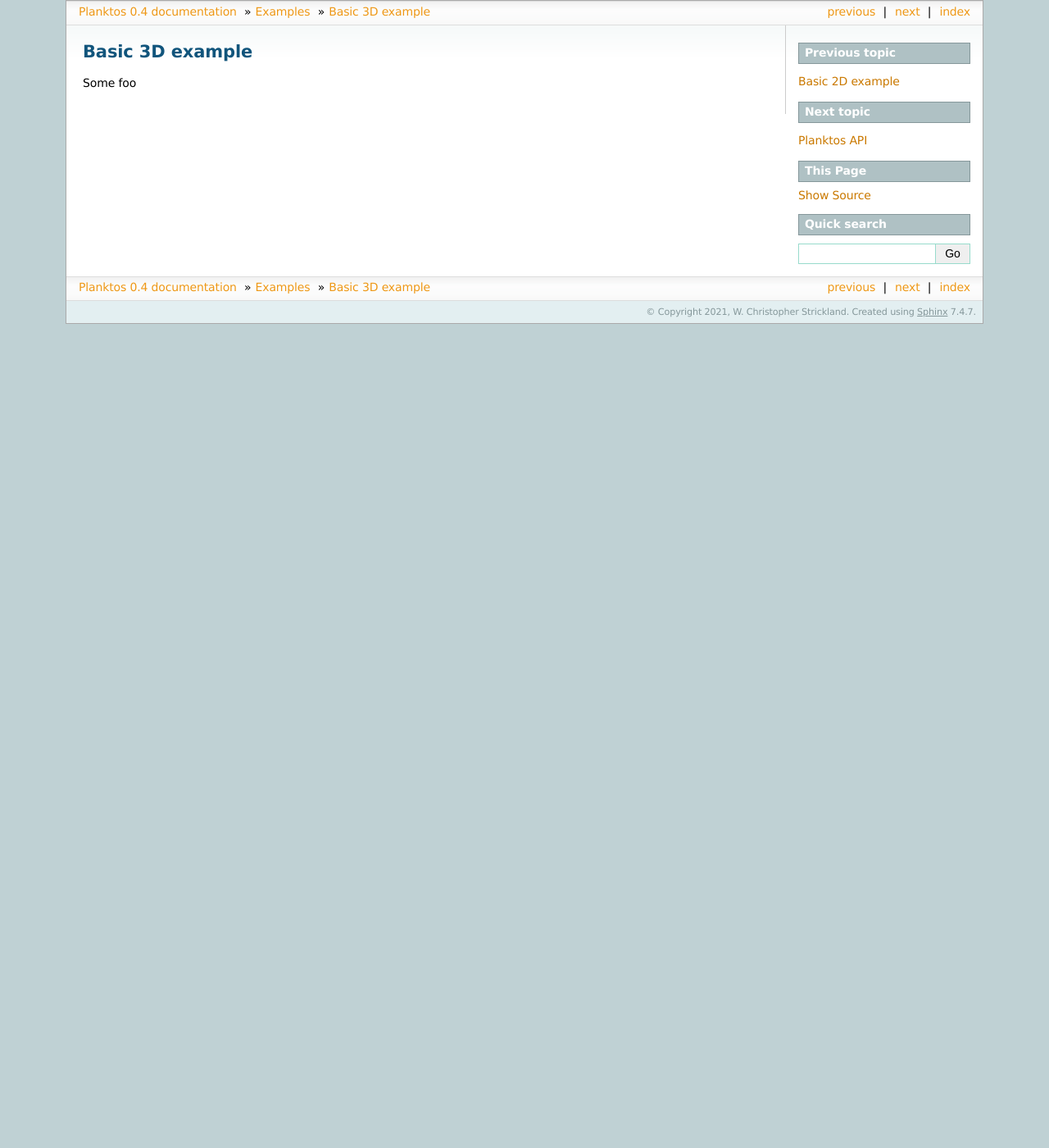
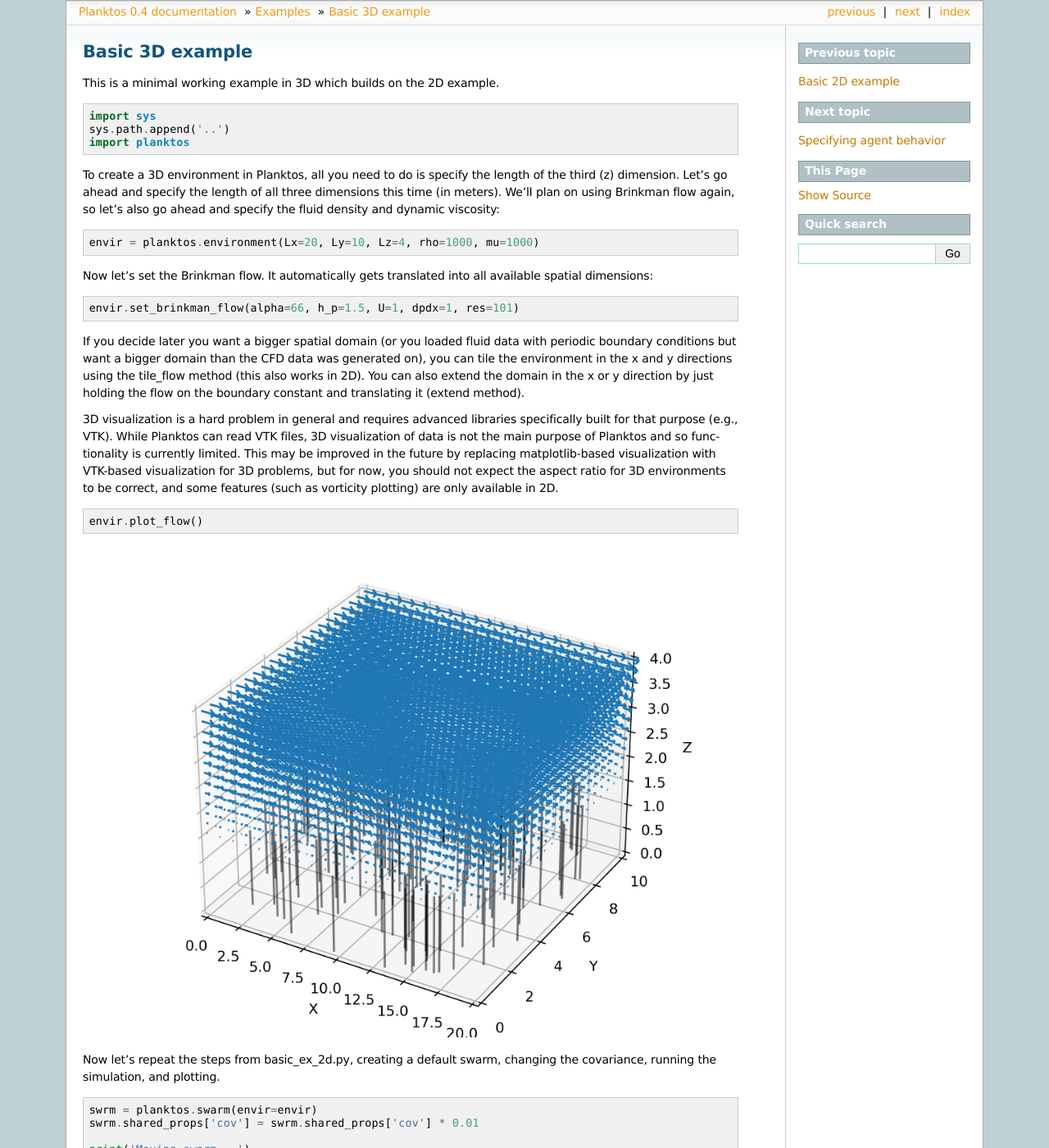
Before and after one commit to mountaindust/Planktos, a Sphinx documentation site: the page built from docs/examples/basic_3d.rst, in a window 1280 px wide and 1400 px high. Shown: the whole window at 82% size. Built offline with Sphinx 7.4.7, drawn with Linux system fonts in a browser that asks for light colours; some of the changed text lies outside the part shown.

Commit message:
Adds 3D example

```diff
--- a/docs/examples/basic_3d.rst
+++ b/docs/examples/basic_3d.rst
@@ -1,4 +1,69 @@
 Basic 3D example
 ----------------
 
-Some foo
+This is a minimal working example in 3D which builds on the 2D example. ::
+
+    import sys
+    sys.path.append('..')
+    import planktos
+
+To create a 3D environment in Planktos, all you need to do is specify the
+length of the third (z) dimension. Let's go ahead and specify the length
+of all three dimensions this time (in meters). We'll plan on using Brinkman
+flow again, so let's also go ahead and specify the fluid density and
+dynamic viscosity::
+
+    envir = planktos.environment(Lx=20, Ly=10, Lz=4, rho=1000, mu=1000)
+
+Now let's set the Brinkman flow. It automatically gets translated into all
+available spatial dimensions::
+
+    envir.set_brinkman_flow(alpha=66, h_p=1.5, U=1, dpdx=1, res=101)
+
+If you decide later you want a bigger spatial domain (or you loaded fluid data
+with periodic boundary conditions but want a bigger domain than the CFD
+data was generated on), you can tile the environment in the x and y
+directions using the tile_flow method (this also works in 2D). You can also
+extend the domain in the x or y direction by just holding the flow on the
+boundary constant and translating it (extend method).
+
+3D visualization is a hard problem in general and requires advanced libraries
+specifically built for that purpose (e.g., VTK). While Planktos can read
+VTK files, 3D visualization of data is not the main purpose of Planktos and
+so functionality is currently limited. This may be improved in the future
+by replacing matplotlib-based visualization with VTK-based visualization for
+3D problems, but for now, you should not expect the aspect ratio for 3D
+environments to be correct, and some features (such as vorticity plotting)
+are only available in 2D. ::
+
+    envir.plot_flow()
+
+.. image:: ../_static/basic_ex_3d_envir.png
+
+Now let's repeat the steps from basic_ex_2d.py, creating a default swarm,
+changing the covariance, running the simulation, and plotting. ::
+
+    swrm = planktos.swarm(envir=envir)
+    swrm.shared_props['cov'] = swrm.shared_props['cov'] * 0.01
+
+    print('Moving swarm...')
+    for ii in range(240):
+        swrm.move(0.1)
+
+This is a lot of time steps, so to speed things up a bit, we could plot just
+every 5th step. plot_all wants an iterable of integers telling it which
+steps to plot. There is a list of all *past* simulation times recorded in
+the envir.time_history. So the total number of simulation times is given
+by the length of this list plus one. ::
+
+    num_of_steps = len(envir.time_history) + 1
+    frames = range(0,num_of_steps,5)
+
+    swrm.plot_all(frames=frames)
+
+Here, we will just show the final time step, which is what you would see with
+the command::
+
+    swrm.plot()
+
+.. image:: ../_static/basic_ex_3d_final.png
--- a/docs/examples/index.rst
+++ b/docs/examples/index.rst
@@ -11,3 +11,4 @@ started.
 
     Basic 2D example <basic_2d>
     Basic 3D example <basic_3d>
+    Specifying agent behavior <agent_behavior>
```
Also changed, not shown: docs/examples/agent_behavior.rst (added, +10 -0 lines), docs/_static/basic_ex_3d_envir.png (added), docs/_static/basic_ex_3d_final.png (added).
